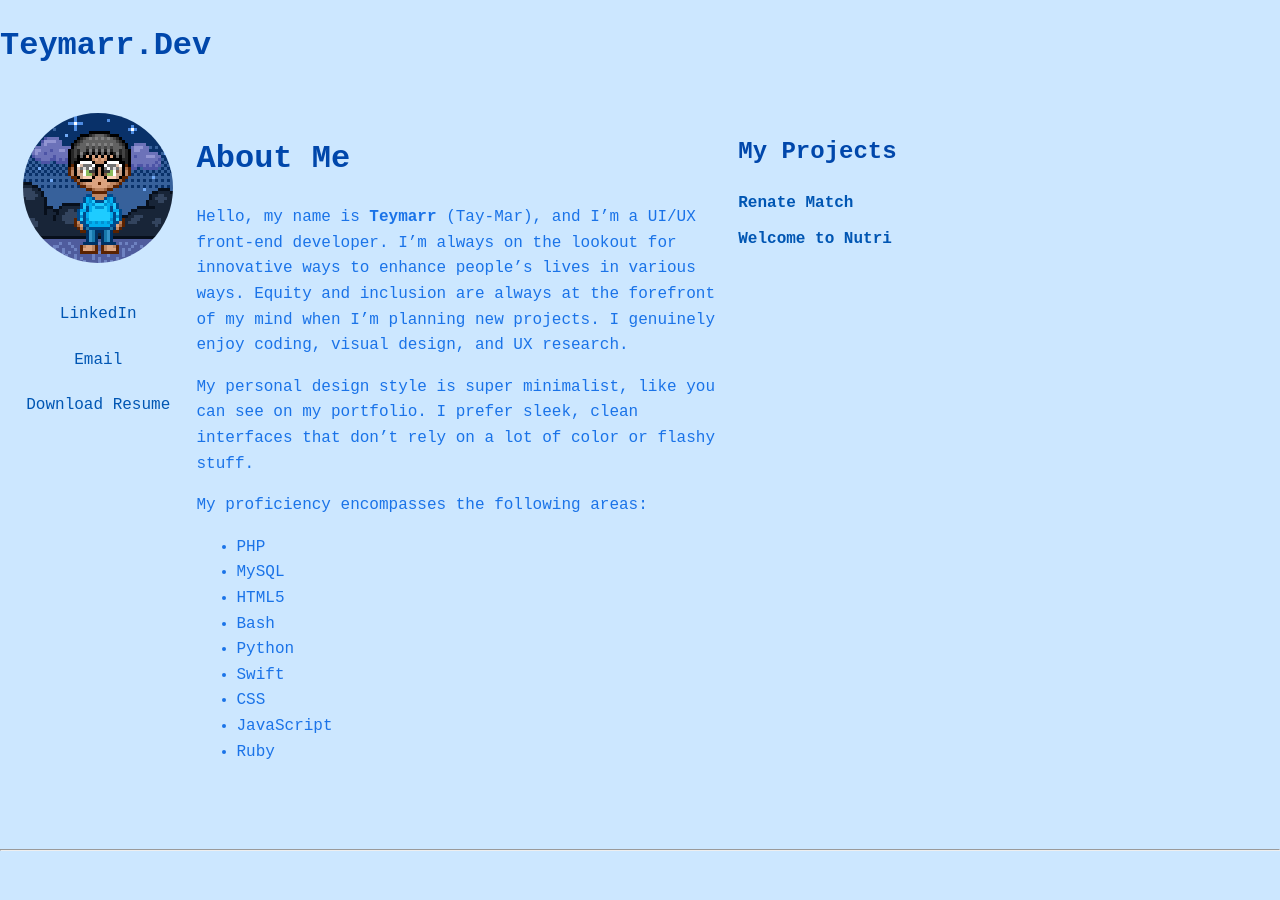
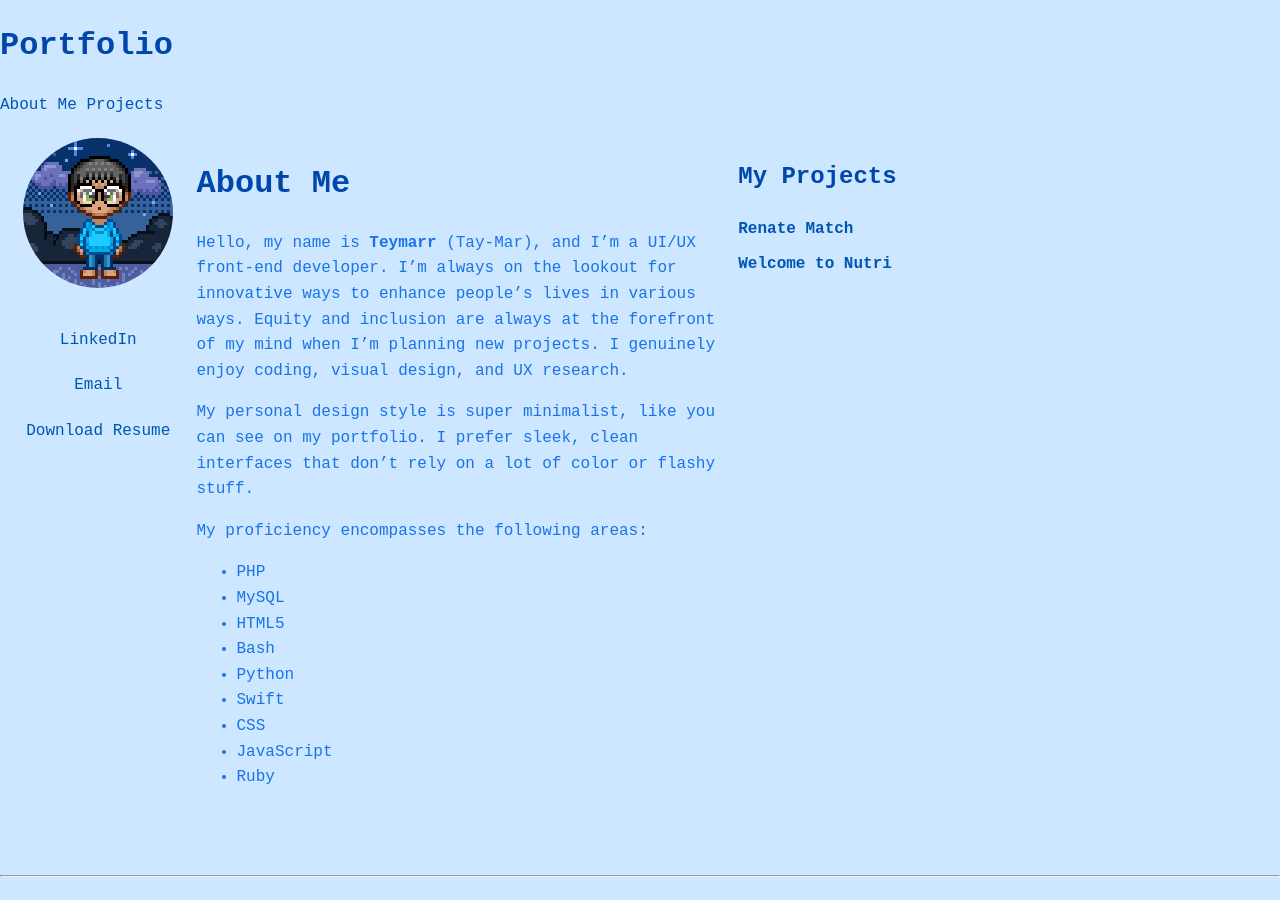
Before and after one commit to Tey-Dev/Teymarr.Dev, a Jekyll site: the page built from index.md, in a window 1280 px wide. Built offline with Jekyll 4.4.1, drawn with Linux system fonts in a browser that asks for light colours.

Commit message:
Update _config.yml

```diff
--- a/_config.yml
+++ b/_config.yml
@@ -1,4 +1,11 @@
 theme: minima
-title: Teymarr.Dev
+title: Portfolio
 description: A portfolio site
 markdown: kramdown
+
+# Navigation links
+nav:
+  - title: "About Me"
+    url: "/"
+  - title: "Projects"
+    url: "/projects/"
```
